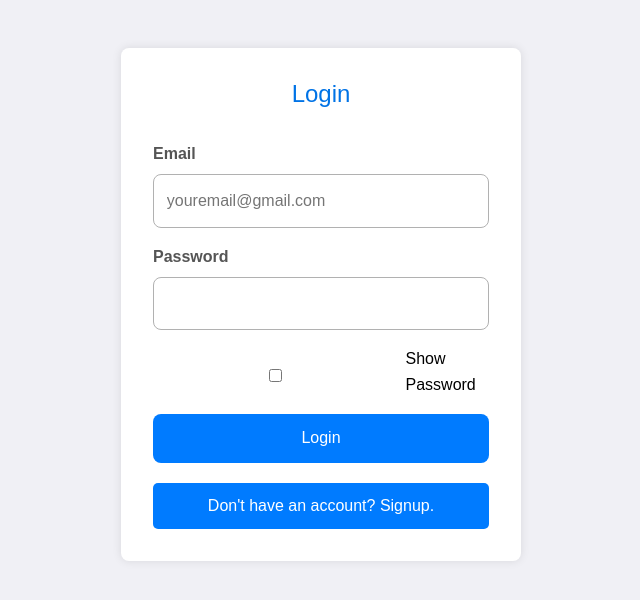
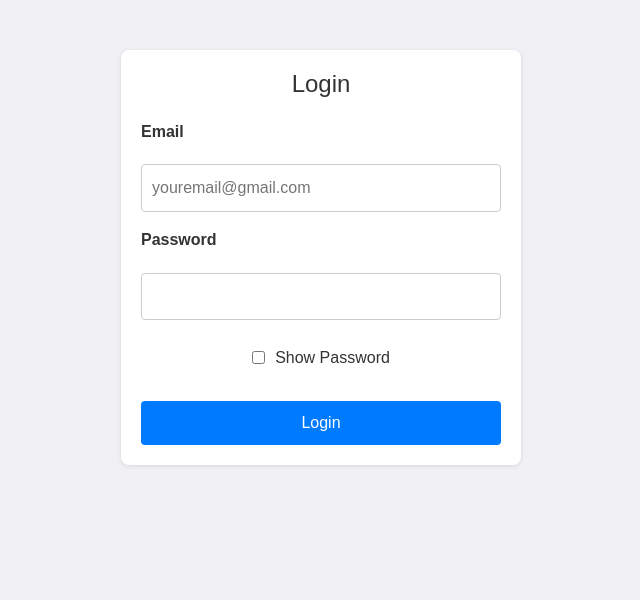
Before and after one commit to ethancs13/dbdbdb, a React (Create React App) app in the folder client/: page /login in a window 1280 px wide. Shown: the top 600 px of the page, without its empty margins (319-959 px from the left). Built offline with nearby package versions, Linux system fonts and the light colour scheme; no server answers.

Commit message:
Admin page styling

```diff
--- a/client/src/css/Auth.css
+++ b/client/src/css/Auth.css
@@ -1,101 +1,112 @@
-/* General styles */
-@import url('https://fonts.googleapis.com/css2?family=Roboto&display=swap');
-
-body {
-  margin: 0;
-  padding: 0;
-  font-family: 'Roboto', sans-serif;
-  background-color: #f0f0f0; /* Light gray background */
-  display: flex;
-  justify-content: center;
-  align-items: center;
-  height: 100vh;
+/* General Styles for Login Screen */
+.auth-form-container {
+  min-width: 400px;
+  margin: 50px auto;
+  padding: 20px;
+  border-radius: 8px;
+  background-color: #ffffff;
+  box-shadow: 0 1px 5px rgba(0, 0, 0, 0.1);
+  text-align: center;
 }
 
-/* Auth Form Container */
-.auth-form-container {
-  background-color: #fff;
-  padding: 2rem;
-  border-radius: 0.5rem;
-  box-shadow: 0 0 10px rgba(0, 0, 0, 0.1);
-  text-align: center;
-  max-width: 400px;
-  width: 100%;
-  margin: 3rem auto;
+.auth-form-container h2 {
+  margin-bottom: 20px;
+  color: #333;
 }
 
-h2 {
-  margin-bottom: 1.5rem;
-  color: #1d1d1d;
+.login-form {
+  display: flex;
+  flex-direction: column;
+  gap: 15px;
 }
 
-.error-message {
-  color: #d9534f;
-  margin-bottom: 1rem;
+.login-label {
+  text-align: left;
+  font-weight: bold;
+  margin-bottom: 5px;
 }
 
-.login-form, .register-form {
-  display: flex;
-  flex-direction: column;
-  color: black;
+input[type="email"],
+input[type="password"] {
+  padding: 10px;
+  border: 1px solid #ccc;
+  border-radius: 4px;
   width: 100%;
-  margin: 0 auto;
-}
-
-.login-label, .register-label {
-  text-align: left;
-  margin-top: 1rem;
-  font-weight: bold;
-  color: #555;
-}
-
-.login-form input, .register-form input {
-  padding: 0.8rem;
-  border: 1px solid rgb(177, 177, 177);
-  border-radius: 0.5rem;
-  margin-top: 0.5rem;
-  font-size: 1rem;
-}
-
-.login-form button, .register-form button {
-  padding: 0.8rem;
-  border: none;
-  border-radius: 0.5rem;
-  background-color: #007bff;
-  color: white;
-  font-size: 1rem;
-  cursor: pointer;
-  margin-top: 1rem;
-  align-self: flex-start;
-  transition: background-color 0.3s ease;
-}
-
-.login-form button:hover, .register-form button:hover {
-  background-color: #0056b3;
-}
-
-.link-btn {
-  color: #3498db;
-  margin-top: 1rem;
-  display: block;
-  text-decoration: none;
-}
-
-.link-btn:hover {
-  text-decoration: underline;
+  font-size: 1em;
 }
 
 .show-password {
   display: flex;
   align-items: center;
-  margin-top: 1rem;
-  text-align: left;
+  justify-content: center;
+  gap: 10px;
+  white-space: nowrap;
+  margin-top: 10px;
 }
 
-.login-form button {
-  width: 100%;
+.show-password input[type="checkbox"] {
+  margin: 0;
+  width: auto;
+}
+.show-password input[type="checkbox"]:hover {
+  cursor: pointer;
 }
 
-.show-password input {
-  margin-right: 0.5rem;
+/* Password input fix for consistent styling when style=text/password */
+input[type="text"],
+input[type="password"] {
+  padding: 10px;
+  border: 1px solid #ccc;
+  border-radius: 4px;
+  width: 100%;
+  font-size: 1em;
+  box-sizing: border-box; /* Ensures padding is included in the width */
+  outline: none; /* Removes the default focus outline */
+  transition: border-color 0.3s, box-shadow 0.3s; /* Smooth transition for focus changes */
 }
+
+/* Adding consistent focus styles */
+input[type="text"]:focus,
+input[type="password"]:focus {
+  border-color: #007bff; /* Ensures consistent border color when focused */
+  box-shadow: 0 0 5px rgba(0, 123, 255, 0.25); /* Adds a subtle shadow to indicate focus */
+  outline: none; /* Removes default outline */
+}
+
+.login-form .btn {
+  padding: 10px;
+  width: 100%;
+  border: none;
+  border-radius: 4px;
+  cursor: pointer;
+  font-size: 1em;
+  transition: background-color 0.3s;
+  margin-top: 15px;
+}
+
+.login-form .btn-primary {
+  background-color: #007bff;
+  color: white;
+}
+
+.login-form .btn-primary:hover {
+  background-color: #0056b3;
+}
+
+.login-form .link-btn {
+  display: inline-block;
+  margin-top: 20px;
+  color: #007bff;
+  text-decoration: none;
+  font-size: 0.9em;
+}
+
+.login-form .link-btn:hover {
+  text-decoration: underline;
+}
+
+.error-message {
+  color: #d9534f;
+  font-size: 0.9em;
+  margin-bottom: 15px;
+}
--- a/client/src/pages/Admin.jsx
+++ b/client/src/pages/Admin.jsx
@@ -3,6 +3,7 @@ import axios from "axios";
 import CalendarWidget from "../components/CalendarWidget";
 import GoogleSignIn from "../components/GoogleSignIn";
 import DatePicker from "react-datepicker"; // Import DatePicker for date selection
+import AdminHeader from "../components/adminHeader";
 import { DragDropContext, Droppable, Draggable } from "react-beautiful-dnd";
 import "../css/adminUsers.css";
 import "react-datepicker/dist/react-datepicker.css";
--- a/client/src/pages/Login.jsx
+++ b/client/src/pages/Login.jsx
@@ -75,7 +75,7 @@ export const Login = () => {
           {loading ? 'Loading...' : 'Login'}
         </button>
       </form>
-      <Link to="/signup" className="link-btn">Don't have an account? Signup.</Link>
+      {/* <Link to="/signup" className="link-btn">Don't have an account? Signup.</Link> */}
     </div>
   );
 };
```
Also changed, not shown: 1 other file (tests, documents, lock files or other folders).
